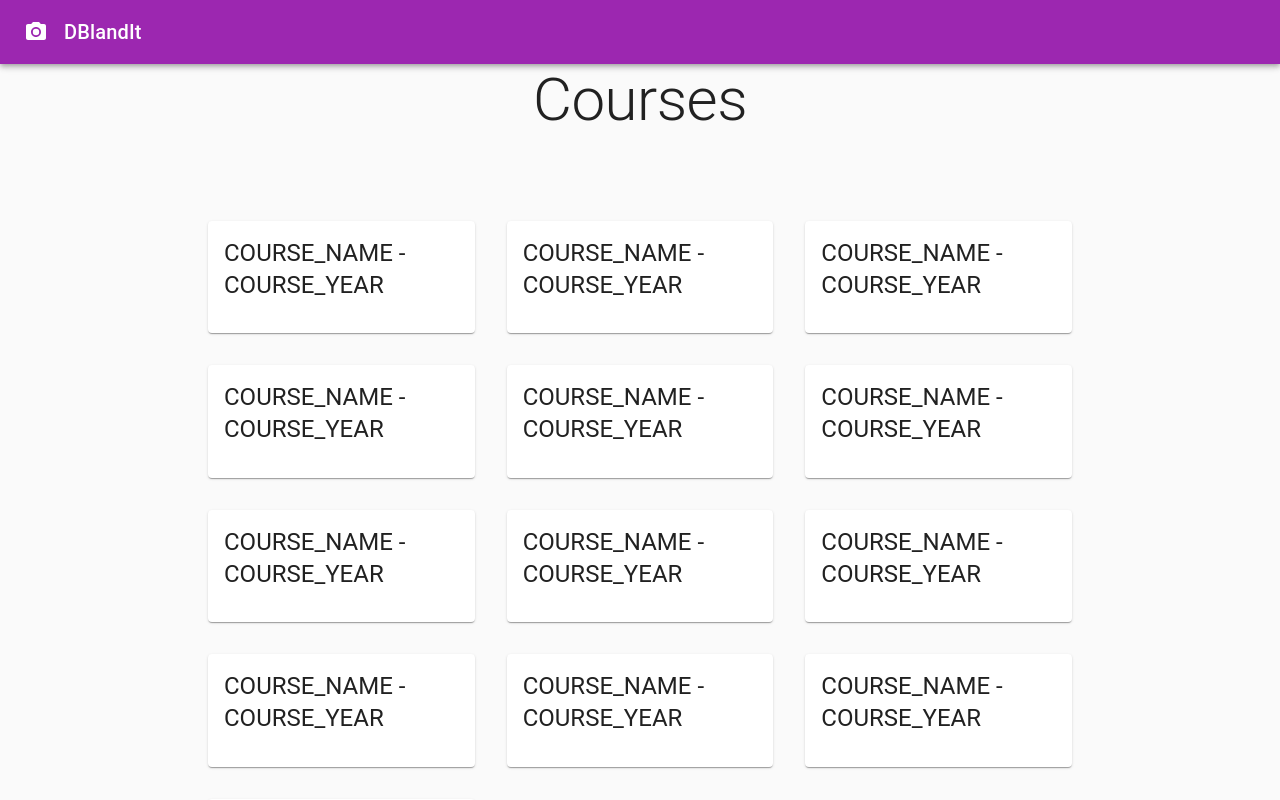
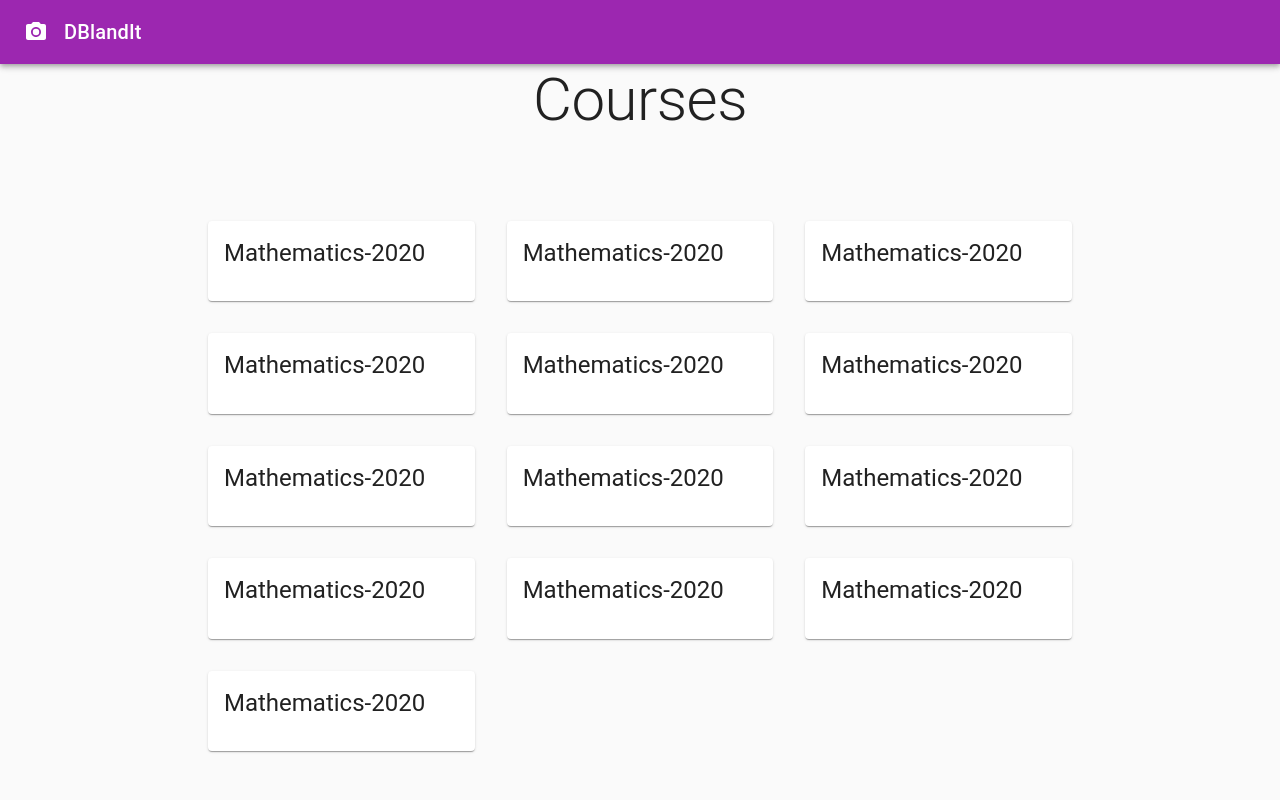
Before and after one commit to adelariestra/dblandit-challenge-front, a React (Create React App) app: page / in a window 1280 px wide. Shown: the top 800 px of the page. Built offline with nearby package versions, Linux system fonts and the light colour scheme; no server answers.

Commit message:
changed test data and cleaned courses grid

```diff
--- a/src/components/Courses/Grid/index.js
+++ b/src/components/Courses/Grid/index.js
@@ -33,12 +33,13 @@ const CourseGrid = (props) => {
             <Grid container spacing={4}>
                 {props.cards.map((card) => (
                     <Grid item key={card} xs={12} sm={6} md={4}>
-                        <Link color="inherit" href="https://localhost:3000/courses/COURSE_ID">
+                        {/* TODO: change link to API url */}
+                        <Link color="inherit" href={`https://localhost:4000/courses/${card.id}`}>
                             <Card className={classes.card}>
                                 <CardContent className={classes.cardContent}>
                                     <Typography gutterBottom variant="h5" component="h2">
-                                        COURSE_NAME - COURSE_YEAR
-                            </Typography>
+                                        {card.theme + '-' + card.year}
+                                    </Typography>
                                 </CardContent>
                             </Card>
                         </Link>{' '}
--- a/src/views/courses/list.js
+++ b/src/views/courses/list.js
@@ -49,7 +49,72 @@ const CoursesList = () => {
     const classes = useStyles();
 
     //TODO: REMOVE TEST DATA
-    const cards = [1, 2, 3, 4, 5, 6, 7, 8, 9, 10, 11, 12, 13];
+    const cards = [{
+        id: 1,
+        theme: "Mathematics",
+        year: 2020
+    },
+    {
+        id: 2,
+        theme: "Mathematics",
+        year: 2020
+    },
+    {
+        id: 3,
+        theme: "Mathematics",
+        year: 2020
+    },
+    {
+        id: 4,
+        theme: "Mathematics",
+        year: 2020
+    },
+    {
+        id: 5,
+        theme: "Mathematics",
+        year: 2020
+    },
+    {
+        id: 6,
+        theme: "Mathematics",
+        year: 2020
+    },
+    {
+        id: 7,
+        theme: "Mathematics",
+        year: 2020
+    },
+    {
+        id: 8,
+        theme: "Mathematics",
+        year: 2020
+    },
+    {
+        id: 9,
+        theme: "Mathematics",
+        year: 2020
+    },
+    {
+        id: 10,
+        theme: "Mathematics",
+        year: 2020
+    },
+    {
+        id: 11,
+        theme: "Mathematics",
+        year: 2020
+    },
+    {
+        id: 12,
+        theme: "Mathematics",
+        year: 2020
+    },
+    {
+        id: 13,
+        theme: "Mathematics",
+        year: 2020
+    }]
+        ;
 
 
     return (
```
